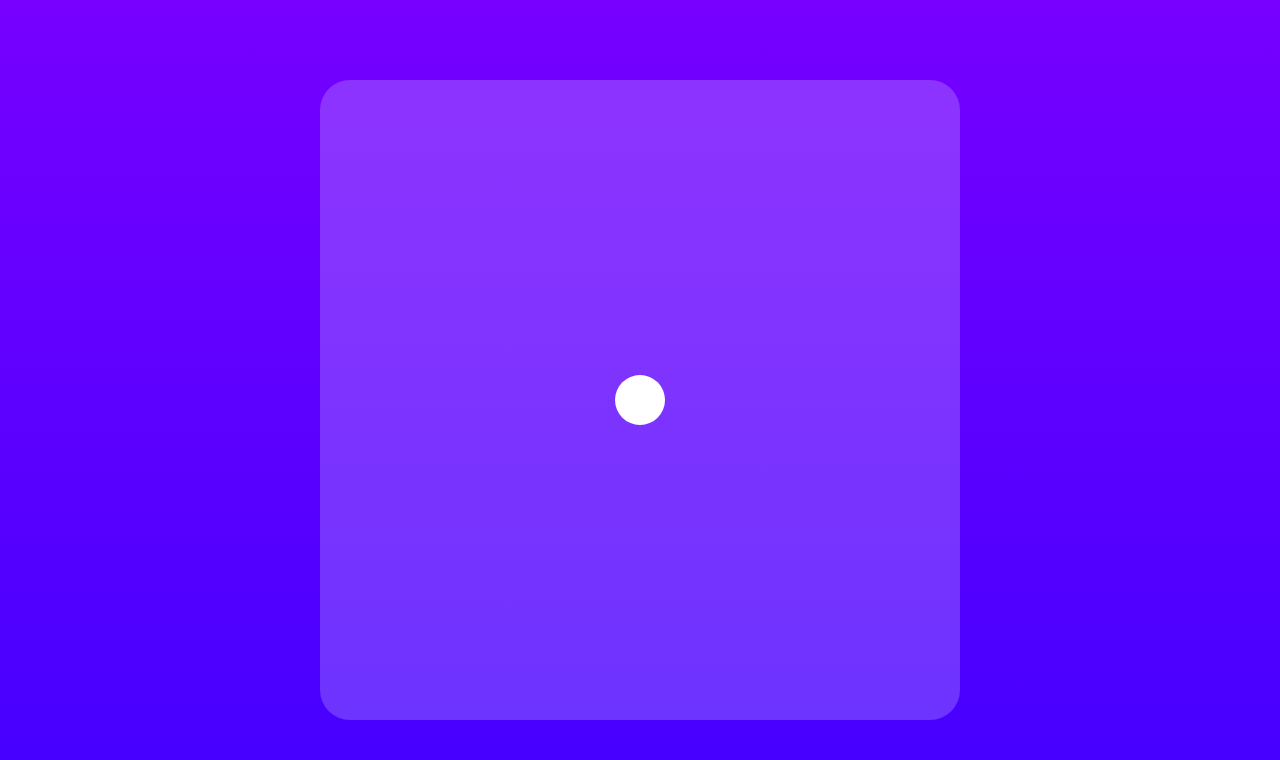
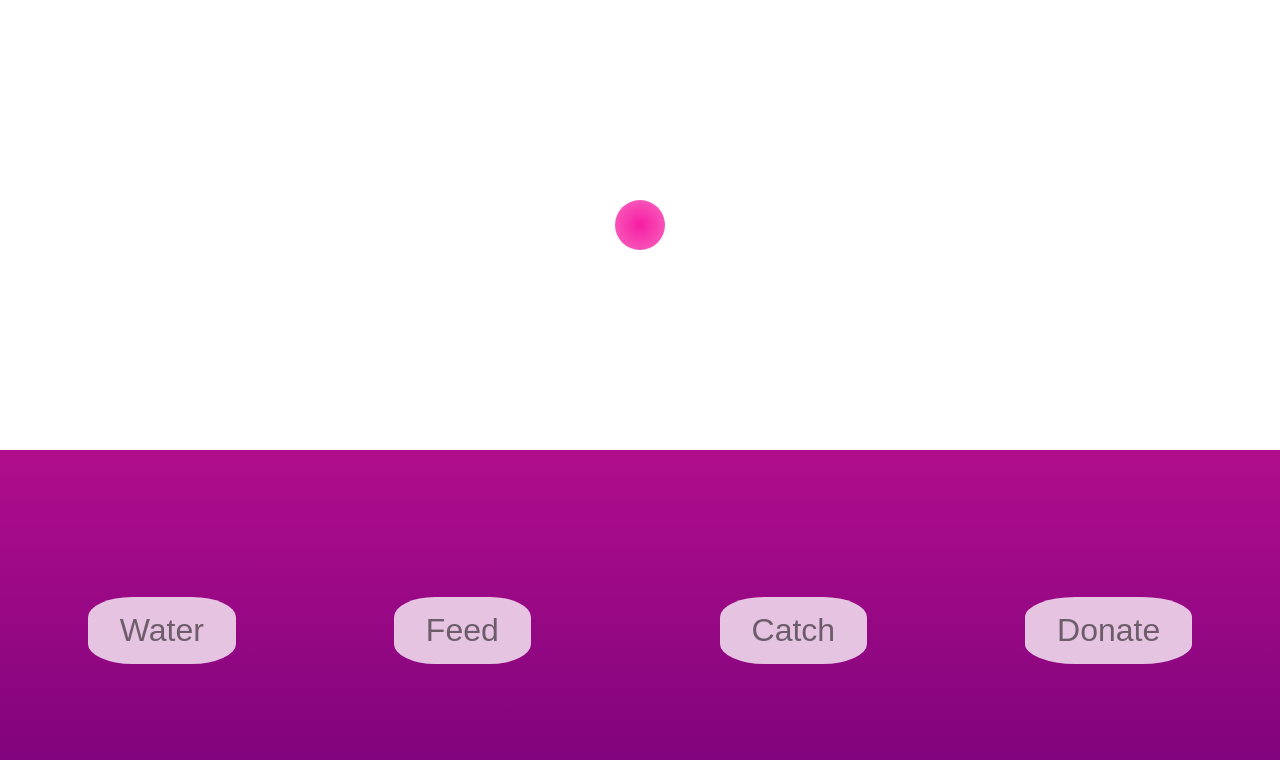
Before and after one commit to wordysumo/moneytree, a React (Create React App) app in the folder moneytreesclient/: page / in a window 1280 px wide. Shown: the top 760 px of the page. Built offline with nearby package versions, Linux system fonts and the light colour scheme.

Commit message:
inital button design

```diff
--- a/moneytreesclient/src/example.tsx
+++ b/moneytreesclient/src/example.tsx
@@ -6,8 +6,19 @@ export const Example = () => {
   const constraintsRef = useRef(null);
 
   return (
-    <motion.div className="container" ref={constraintsRef}>
-      <motion.div className="item" drag dragConstraints={constraintsRef} />
-    </motion.div>
+    <div>
+      <div className="econtainer">
+      <motion.div className="container" ref={constraintsRef}>
+        <motion.div className="item" drag dragConstraints={constraintsRef} />
+      </motion.div>
+      </div>
+
+      <div className="buttons">
+        <button className="water">Water</button>
+        <button className="feed">Feed</button>
+        <button className="catch">Catch</button>
+        <button className="donate">Donate</button>
+      </div>
+    </div>
   );
 };
--- a/moneytreesclient/src/styles.css
+++ b/moneytreesclient/src/styles.css
@@ -8,24 +8,105 @@ body {
     justify-content: center;
     align-items: center;
     perspective: 500px;
-    background: linear-gradient(180deg, #70f, #40f);
+    background: linear-gradient(180deg, rgb(246, 28, 162), rgb(123, 2, 123));
+  }
+
+
+  .econtainer {
+    width: 100%;
+    height: 50%;
+    position: absolute;
+    top: 0;
+    left: 0;
   }
 
   .container {
-    width: 50vw;
-    height: 50vw;
+    width: 100vw;
+    height: 450px;
     display: flex;
     place-content: center;
     place-items: center;
     overflow: hidden;
-    background: rgba(255, 255, 255, 0.2);
-    border-radius: 30px;
+    background-color: white;
+    border-radius: 0px;
+
   }
 
   .item {
     width: 50px;
     height: 50px;
     border-radius: 100%;
-    background: white;
+    background: radial-gradient(circle, rgb(246, 28, 162), rgba(246, 28, 162, 0.659));
+
 
   }
+
+  .buttons{
+    position: relative;
+    top: 230px;
+
+  }
+
+  .water{
+    border-radius: 30%;
+    position: relative;
+    background-color: #ffffffc2; /* Green */
+    border: none;
+    color: rgba(0, 0, 0, 0.527);
+    padding: 15px 32px;
+    text-align: center;
+    text-decoration: none;
+    display: inline-block;
+    font-size: 32px;
+    margin: 4px 2px;
+    cursor: pointer;
+    right: 40%;
+  }
+
+  .feed{
+    border-radius: 30%;
+    position: relative;
+    background-color: #ffffffc2; /* Green */
+    border: none;
+    color: rgba(0, 0, 0, 0.527);
+    padding: 15px 32px;
+    text-align: center;
+    text-decoration: none;
+    display: inline-block;
+    font-size: 32px;
+    margin: 4px 2px;
+    cursor: pointer;
+    right: 15%;
+  }
+
+  .catch{
+    border-radius: 30%;
+    position: relative;
+    background-color: #ffffffc2; /* Green */
+    border: none;
+    color: rgba(0, 0, 0, 0.527);
+    padding: 15px 32px;
+    text-align: center;
+    text-decoration: none;
+    display: inline-block;
+    font-size: 32px;
+    margin: 4px 2px;
+    cursor: pointer;
+    left: 15%;
+  }
+
+  .donate{
+    border-radius: 30%;
+    position: relative;
+    background-color: #ffffffc2; /* Green */
+    border: none;
+    color: rgba(0, 0, 0, 0.527);
+    padding: 15px 32px;
+    text-align: center;
+    text-decoration: none;
+    display: inline-block;
+    font-size: 32px;
+    margin: 4px 2px;
+    cursor: pointer;
+    left: 40%;
+  }
```
